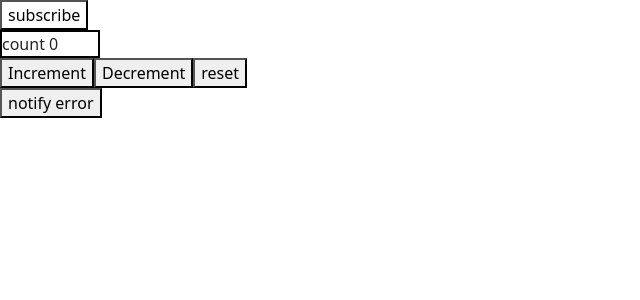
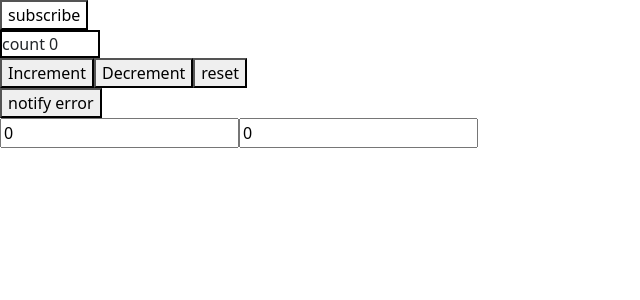
Before and after one commit to sanju1707/react-tasks, a React (Vite) app: page / in a window 1280 px wide. Shown: the top 300 px of the page, without its empty margins (0-640 px from the left). Built offline with nearby package versions, Linux system fonts and the light colour scheme.

Commit message:
caltofarendeg

```diff
--- a/src/App.jsx
+++ b/src/App.jsx
@@ -13,6 +13,12 @@ import { CustomCircleBar } from './components/npmpackages/loaders/circleswithbar
 import CustomBArToast from './components/npmpackages/toasters/bartost.jsx'
 import YoutubeClass from './components/classcomponents/youtubeclass'
 import Counter from './components/classcomponents/counter'
+import TempDeg from './components/tempdeg/tempdeg.jsx'
+
+
+
+
+
 function App() {
   return (
       <>
@@ -20,6 +26,7 @@ function App() {
 
     <Counter></Counter>
     <CustomBArToast></CustomBArToast>
+    <TempDeg></TempDeg>
       </>
   )
 }
--- /dev/null
+++ b/src/components/tempdeg/tempdeg.css
@@ -0,0 +1,5 @@
+.change{
+    border: 2px solid black;
+    width: 300px;
+    height: 50px;
+}
--- /dev/null
+++ b/src/components/tempdeg/tempdeg.jsx
@@ -0,0 +1,45 @@
+
+import { Component } from 'react'
+import './tempdeg.css'
+
+
+
+
+class TempDeg extends Component{
+    state={
+        cel:0,
+        far:0
+    }
+    changecel=(e)=>{
+        console.log(e)
+      const val=Number(e.target.value)
+        this.setState({
+            far:this.changecelsius(val),
+            cel:this.val
+        },()=>{})
+    }
+
+    changecelsius=(val)=>{
+       return (val*9/5)+32;
+    }
+
+    changefar=(e)=>{
+        const val=Number(e.target.value)
+        this.setState({
+            far:this.val,
+            cel:this.changefaren(val)
+        },()=>{})
+    }
+    changefaren=(val)=>{
+        return (val-32)*5/9
+    }
+   render(){
+   return(
+    <>
+    <input type='text' placeholder='celsisu' onChange={this.changecel} value={this.state.cel}/>
+    <input type='text' placeholder='fahrenhit' onChange={this.changefar} value={this.state.far}/>
+    </>
+   )
+}
+}
+export default TempDeg;
```
